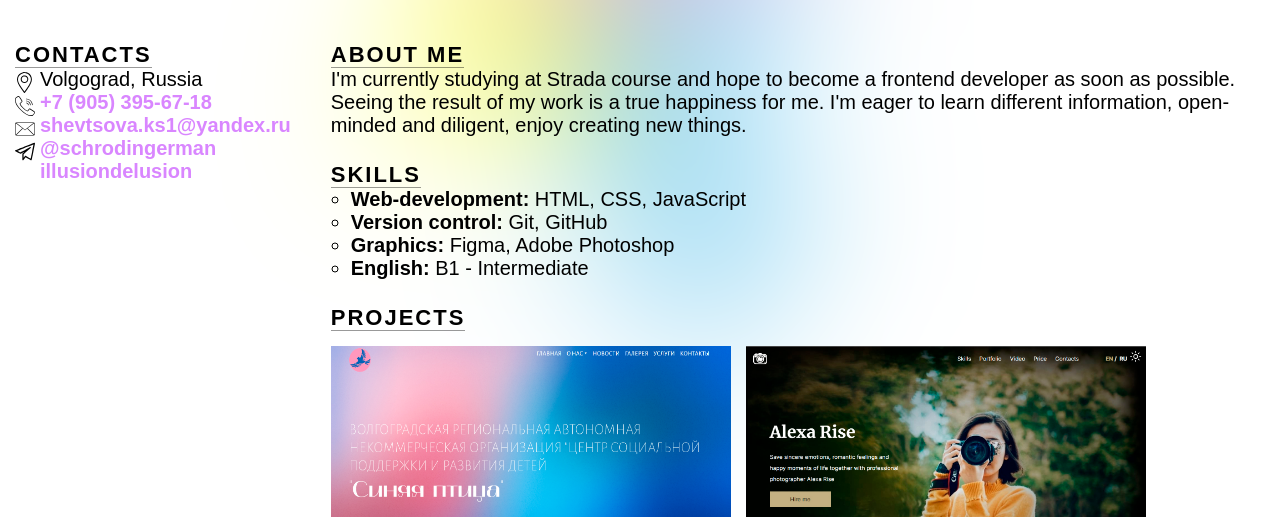
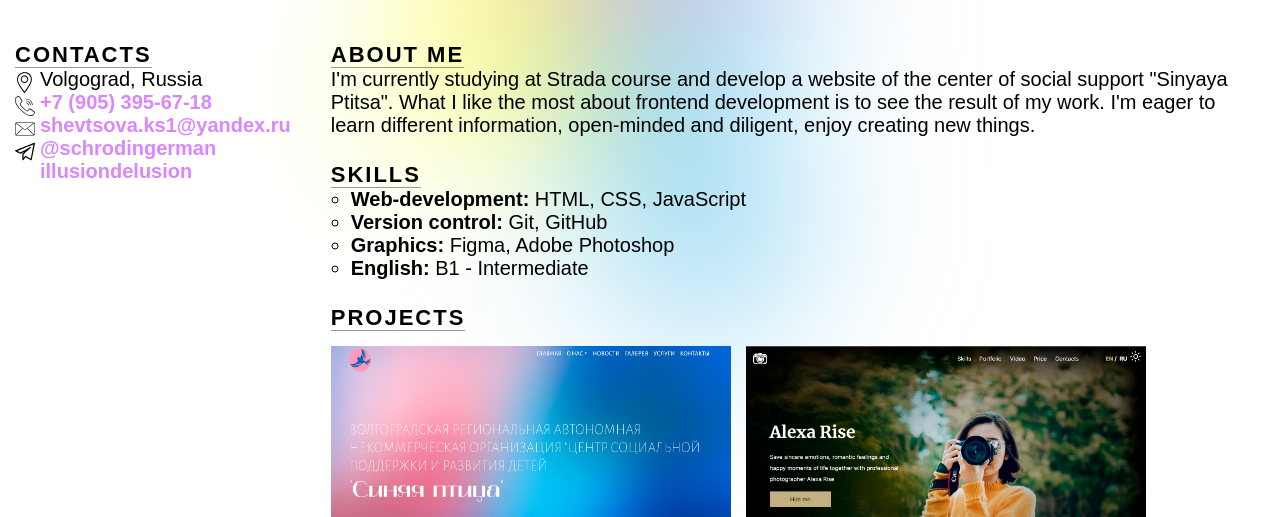
Before and after one commit to illusiondelusion/cv, a plain HTML site: page index.html in a window 1280 px wide. Shown: the part 283-800 px from the top of the page. Drawn offline with Linux system fonts and the light colour scheme; a web font is replaced by a local one.

Commit message:
fix: edit information about me

```diff
--- a/index.html
+++ b/index.html
@@ -51,8 +51,8 @@
             <div class="main__second-column">
                 <section class="section section__about">
                     <h3 class="section__title" id="about_me">about me</h3>
-                    <p>I'm currently studying at Strada course and hope to become a frontend developer as soon as possible.
-                    Seeing the result of my work is a true happiness for me.
+                    <p>I'm currently studying at Strada course and develop a website of the center of social support "Sinyaya Ptitsa".
+                    What I like the most about frontend development is to see the result of my work.
                     I'm eager to learn different information, open-minded and diligent, enjoy creating new things.</p>
                 </section>
                 <section class="section section__skills">
@@ -71,7 +71,7 @@
                             <img class="project__image" src="./assets/images/kids-centre.jpg" alt="center of social support">
                             <figcaption class="project__info">
                                 <h3 class="project__title">Center of social support</h3>
-                                <p>Center of social support for kids website (HTML, CSS, mobile version, interface design)</p>
+                                <p>Website of the center of social support for kids "Sinyaya Ptitsa" (HTML, CSS, mobile version, JS, interface design)</p>
                                 <span><a href="https://sinyaya-ptica.ru" target="_blank">view</a> |
                                 <a href="https://github.com/illusiondelusion/kids-centre" target="_blank">repo</a></span>
                             </figcaption>
@@ -80,7 +80,7 @@
                             <img class="project__image" src="./assets/images/portfolio.jpg" alt="portfolio">
                             <figcaption class="project__info">
                                 <h3 class="project__title">Portfolio</h3>
-                                <p>Photographer's portfolio landing page (HTML, CSS, mobile version, JS)</p>
+                                <p>Landing page of a photographer's portfolio (HTML, CSS, mobile version, JS)</p>
                                 <span>
                                     <a href="https://rolling-scopes-school.github.io/illusiondelusion-JSFEPRESCHOOL/portfolio/" target="_blank">view</a>
                                     |
@@ -139,7 +139,7 @@
                 <section class="section section__work">
                     <h3 class="section__title" id="work">work experience</h3>
                     <ol class="work__list">
-                        <li class="list__item--title">VRANO Sinyaya Ptitsa
+                        <li class="list__item--title">VRANO "Sinyaya Ptitsa"
                             <ul class="work__list__additional">
                                 <li>Website maintenance specialist (Web-development, interface design, content creation and updating)</li>
                                 <li>03/2022 - present</li>
--- a/style.css
+++ b/style.css
@@ -9,21 +9,38 @@ html {
 }
 
 body {
+    position: relative;
+    left: 0;
+    right: 0;
+    z-index: 2;
     display: flex;
     flex-direction: column;
     justify-content: space-between;
     background-color: #FFFFFF;
+    min-height: 100vh;
+    font-family: 'Darker Grotesque', sans-serif;
+    font-size: 20px;
+    font-weight: 400;
+}
+
+body:before {
+    content: "";
+    position: absolute;
+    left: 0;
+    right: 0;
+    z-index: -1;
+    display: block;
     background-image: url("./assets/images/bg.png");
     background-repeat: no-repeat;
     background-position: top;
     background-size: 522px 680px;
-    backdrop-filter: blur(80px);
-    -webkit-backdrop-filter: blur(80px);
-    -moz-backdrop-filter: blur(80px);
-    min-height: 100vh;
-    font-family: 'Darker Grotesque', sans-serif;
-    font-size: 20px;
-    font-weight: 400;
+    width: 100wv;
+    height: 100vh;
+    -webkit-filter: blur(80px);
+    -moz-filter: blur(80px);
+    -o-filter: blur(80px);
+    -ms-filter: blur(80px);
+    filter: blur(80px);
 }
 
 h1 {
```
